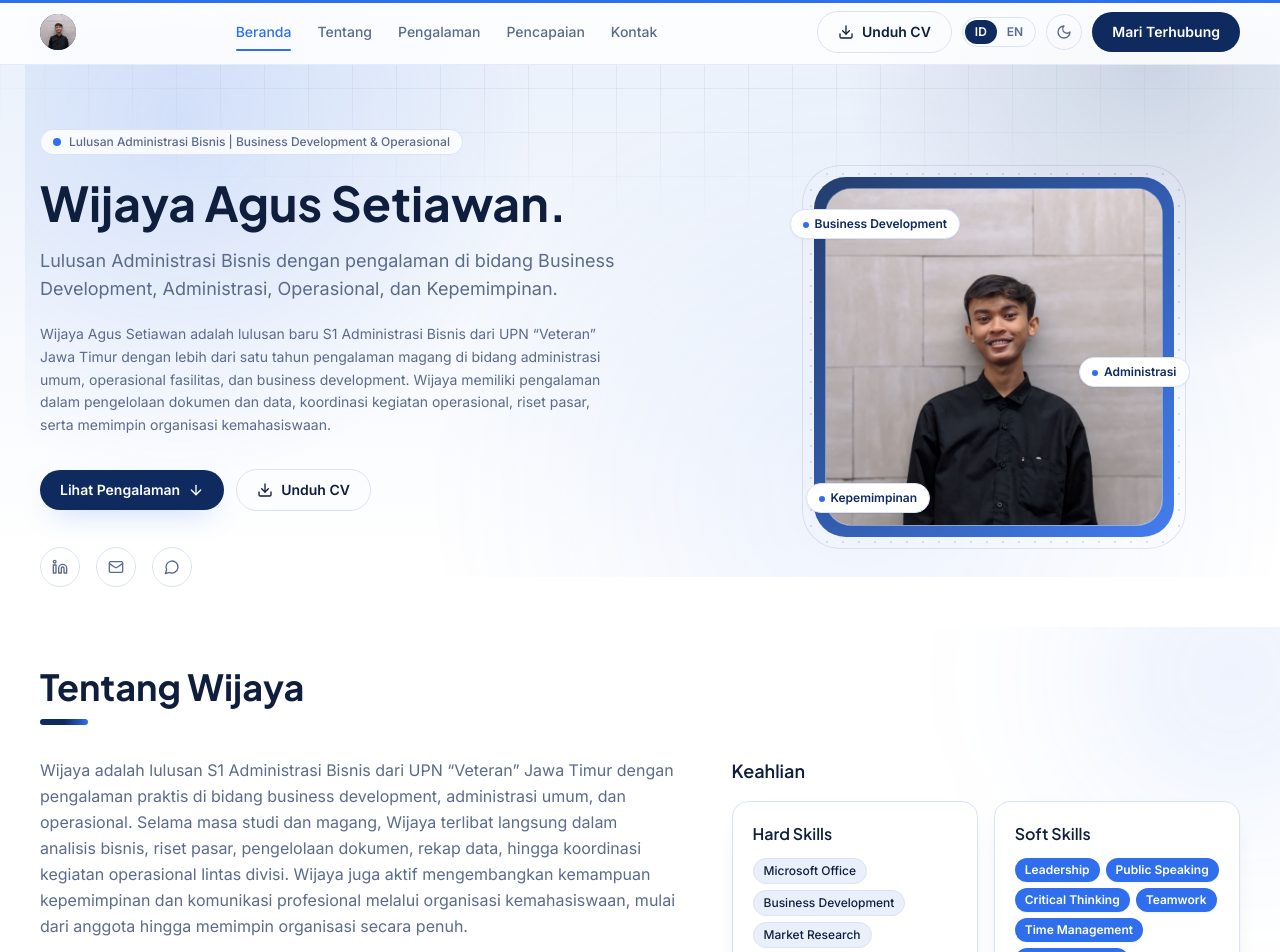
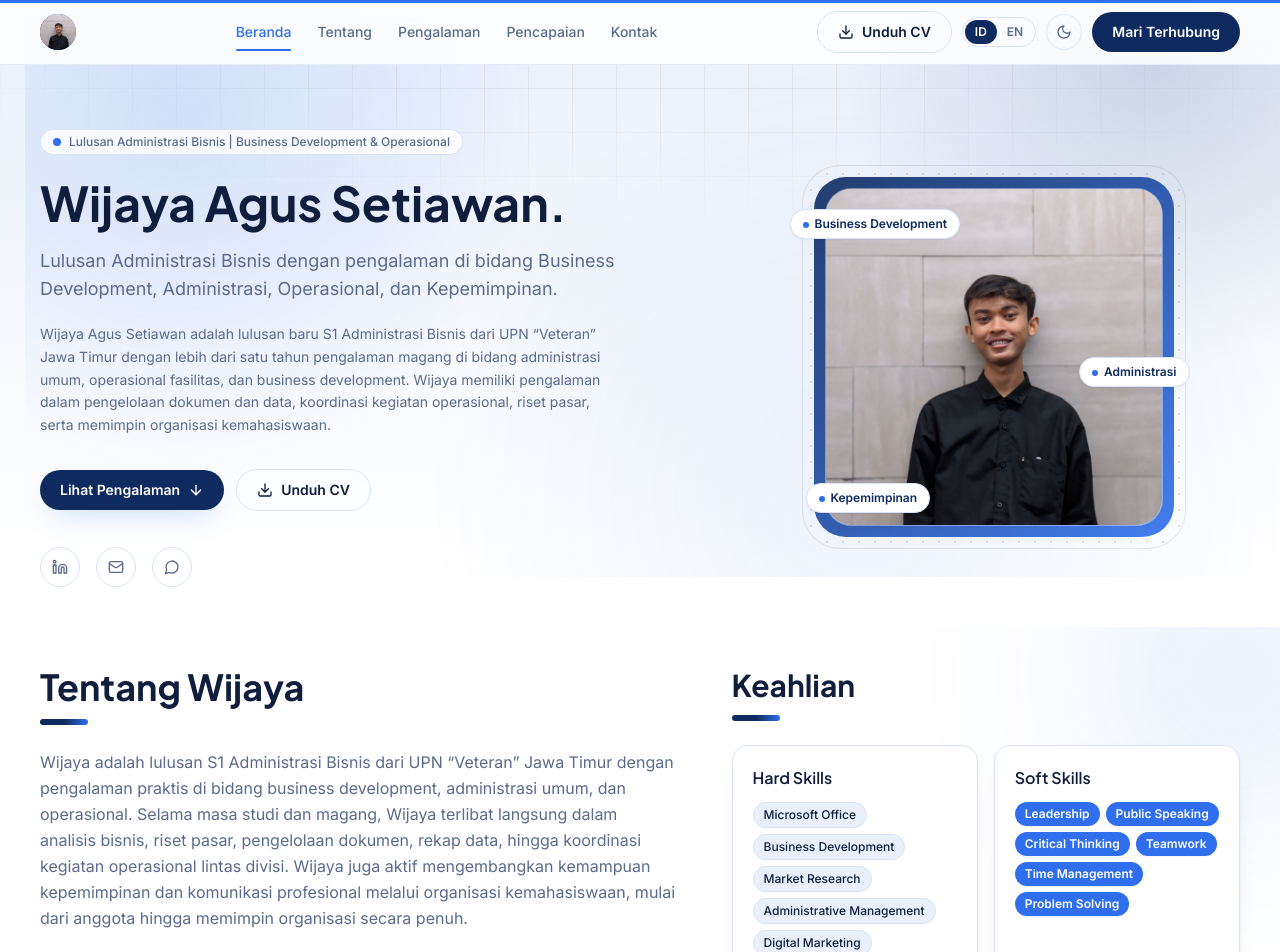
Before and after one commit to erikafh13/Portofolio1, a Next.js app: page / in a window 1280 px wide. Shown: the top 952 px of the page. Built offline with nearby package versions, Linux system fonts and the light colour scheme.

Commit message:
Update About.tsx

```diff
--- a/components/About.tsx
+++ b/components/About.tsx
@@ -31,13 +31,10 @@ export default function About() {
     <section id="about" className="pb-12 pt-6 sm:pb-16 sm:pt-10 scroll-mt-20 relative overflow-hidden">
       <SectionGlow variant="top-right" tint="accent" />
       <div className="container-content">
-        <Reveal>
-          <SectionHeading heading={profile.aboutHeading} />
-        </Reveal>
-
-        <div className="mt-8 grid items-start gap-10 lg:grid-cols-[1.25fr_1fr] lg:gap-14">
+        <div className="grid items-start gap-10 lg:grid-cols-[1.25fr_1fr] lg:gap-14">
           <Reveal>
-            <p className="text-base leading-relaxed text-text-secondary dark:text-text-dark-secondary">
+            <SectionHeading heading={profile.aboutHeading} />
+            <p className="mt-6 text-base leading-relaxed text-text-secondary dark:text-text-dark-secondary">
               {lang === "id" ? profile.aboutText.id : profile.aboutText.en}
             </p>
 
@@ -64,9 +61,10 @@ export default function About() {
           </Reveal>
 
           <Reveal delay={0.1}>
-            <h3 className="mb-4 font-display text-lg font-semibold text-text-primary dark:text-text-dark-primary">
+            <h3 className="font-display text-3xl font-bold text-text-primary dark:text-text-dark-primary">
               {lang === "id" ? "Keahlian" : "Skills"}
             </h3>
+            <div className="accent-bar mt-3 mb-6" aria-hidden="true" />
             <Skills />
           </Reveal>
         </div>
```
